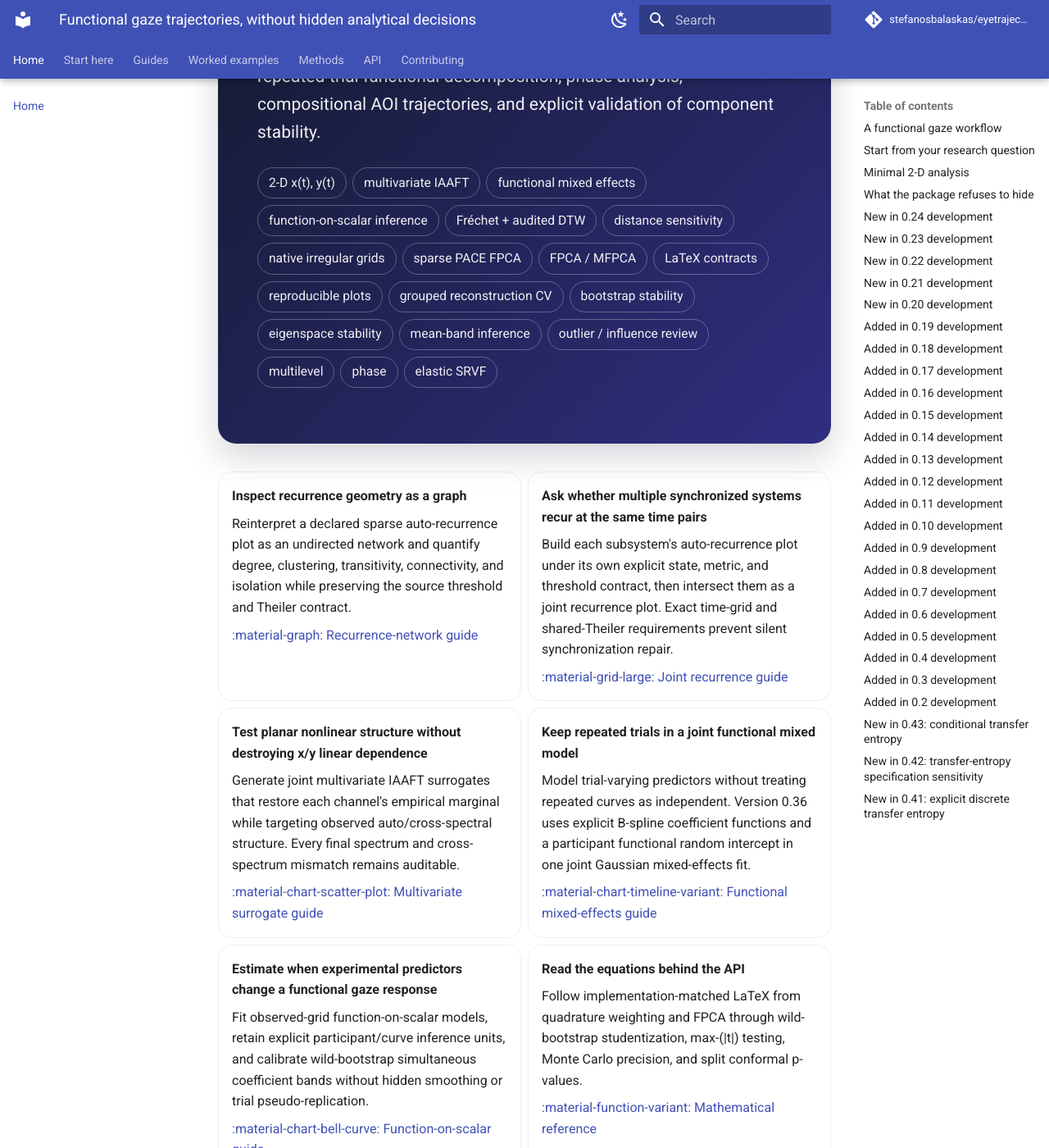
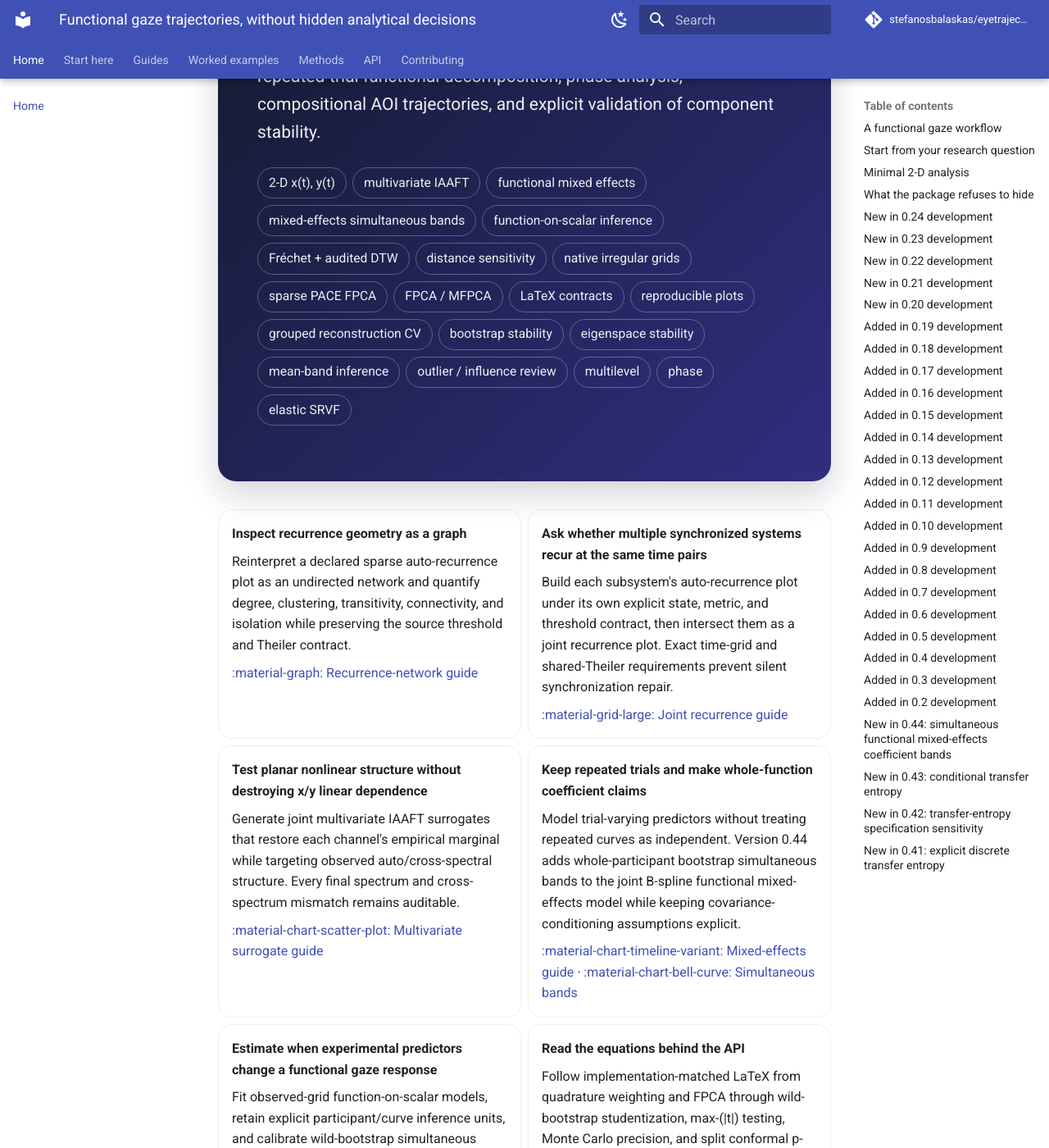
Before and after one commit to stefanosbalaskas/eyetrajectoriespy, an MkDocs documentation site: the page built from docs/index.md, in a window 1280 px wide and 1400 px high, scrolled down 317 px. Shown: the whole window at 82% size. Built offline with MkDocs 1.6.1 and Material for MkDocs 9.7.7, drawn with Linux system fonts in a browser that asks for light colours; comment, search, counter and statistics services are not loaded; some of the changed text lies outside the part shown.

Commit message:
Feature 0.44 mixed-effects simultaneous inference on homepage

```diff
--- a/docs/index.md
+++ b/docs/index.md
@@ -3,13 +3,13 @@ title: Functional gaze trajectories, without hidden analytical decisions
 ---
 
 <div class="et-hero" markdown>
-<div class="et-kicker">eyetrajectoriespy 0.40 · sparse recurrence networks</div>
+<div class="et-kicker">eyetrajectoriespy 0.44 · simultaneous functional mixed-effects inference</div>
 
 # Model the viewing process, not only its summaries
 
 eyetrajectoriespy provides a vendor-neutral scientific layer for continuous gaze paths, multivariate FPCA, native irregular trajectories, repeated-trial functional decomposition, phase analysis, compositional AOI trajectories, and explicit validation of component stability.
 
-<span class="et-pill">2-D x(t), y(t)</span><span class="et-pill">multivariate IAAFT</span><span class="et-pill">functional mixed effects</span><span class="et-pill">function-on-scalar inference</span><span class="et-pill">Fréchet + audited DTW</span><span class="et-pill">distance sensitivity</span><span class="et-pill">native irregular grids</span><span class="et-pill">sparse PACE FPCA</span><span class="et-pill">FPCA / MFPCA</span><span class="et-pill">LaTeX contracts</span><span class="et-pill">reproducible plots</span><span class="et-pill">grouped reconstruction CV</span><span class="et-pill">bootstrap stability</span><span class="et-pill">eigenspace stability</span><span class="et-pill">mean-band inference</span><span class="et-pill">outlier / influence review</span><span class="et-pill">multilevel</span><span class="et-pill">phase</span><span class="et-pill">elastic SRVF</span>
+<span class="et-pill">2-D x(t), y(t)</span><span class="et-pill">multivariate IAAFT</span><span class="et-pill">functional mixed effects</span><span class="et-pill">mixed-effects simultaneous bands</span><span class="et-pill">function-on-scalar inference</span><span class="et-pill">Fréchet + audited DTW</span><span class="et-pill">distance sensitivity</span><span class="et-pill">native irregular grids</span><span class="et-pill">sparse PACE FPCA</span><span class="et-pill">FPCA / MFPCA</span><span class="et-pill">LaTeX contracts</span><span class="et-pill">reproducible plots</span><span class="et-pill">grouped reconstruction CV</span><span class="et-pill">bootstrap stability</span><span class="et-pill">eigenspace stability</span><span class="et-pill">mean-band inference</span><span class="et-pill">outlier / influence review</span><span class="et-pill">multilevel</span><span class="et-pill">phase</span><span class="et-pill">elastic SRVF</span>
 </div>
 
 <div class="grid cards" markdown>
@@ -37,11 +37,12 @@ eyetrajectoriespy provides a vendor-neutral scientific layer for continuous gaze
 
     [:material-chart-scatter-plot: Multivariate surrogate guide](methods/multivariate-surrogates.md)
 
--   **Keep repeated trials in a joint functional mixed model**
+-   **Keep repeated trials and make whole-function coefficient claims**
 
-    Model trial-varying predictors without treating repeated curves as independent. Version 0.36 uses explicit B-spline coefficient functions and a participant functional random intercept in one joint Gaussian mixed-effects fit.
+    Model trial-varying predictors without treating repeated curves as independent. Version 0.44 adds whole-participant bootstrap simultaneous bands to the joint B-spline functional mixed-effects model while keeping covariance-conditioning assumptions explicit.
 
-    [:material-chart-timeline-variant: Functional mixed-effects guide](guides/functional-mixed-effects.md)
+    [:material-chart-timeline-variant: Mixed-effects guide](guides/functional-mixed-effects.md) ·
+    [:material-chart-bell-curve: Simultaneous bands](methods/functional-mixed-effects-simultaneous-bands.md)
 
 -   **Estimate when experimental predictors change a functional gaze response**
 
@@ -478,6 +479,24 @@ The package is designed around the principle that **the path to an FPC score is
 
 For manuscript preparation, use the [reporting checklist](methods/reporting.md), [assumptions and diagnostics](methods/assumptions.md), and [limitations](methods/limitations.md).
 
+## New in 0.44: simultaneous functional mixed-effects coefficient bands
+
+Repeated-trial functional regression now supports whole-function observed-grid
+inference through `bootstrap_functional_mixed_effects_coefficients()` and
+`functional_mixed_effects_simultaneous_bands()`. Bootstrap draws resample
+whole participants, re-estimate fixed B-spline coefficients by GLS, and retain
+coefficient-wise or full fixed-effect-family maximum-statistic calibration.
+
+The fitted random-effect covariance, residual variance, and declared bases are
+held fixed, so the coverage claim is explicit rather than broader than the
+implemented uncertainty target.
+
+[Method guide](methods/functional-mixed-effects-simultaneous-bands.md) ·
+[Worked example](examples/functional-mixed-effects-simultaneous-bands.md) ·
+[Mathematical contract](methods/mathematical-reference.md#functional-mixed-effects-simultaneous)
+
+The next structural extension is participant random functional slopes.
+
 ## New in 0.43: conditional transfer entropy
 
 The directed-information layer now supports
```
